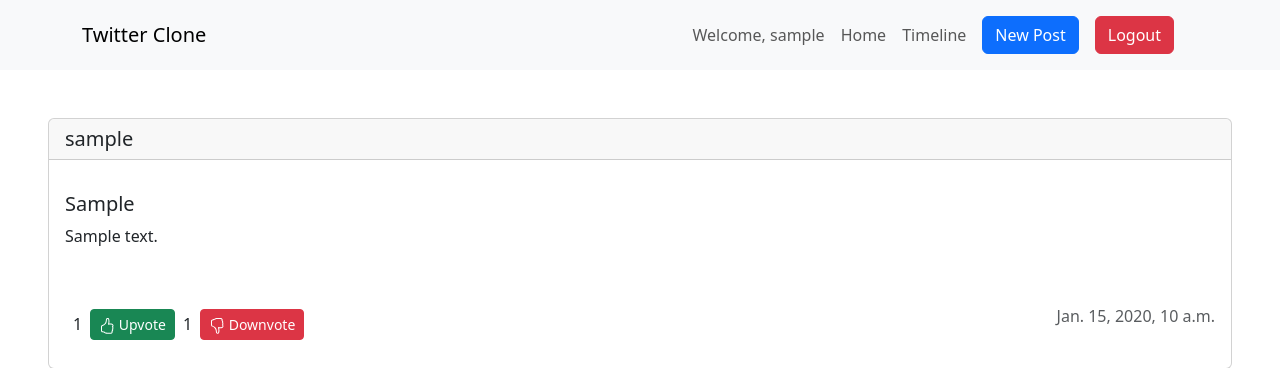
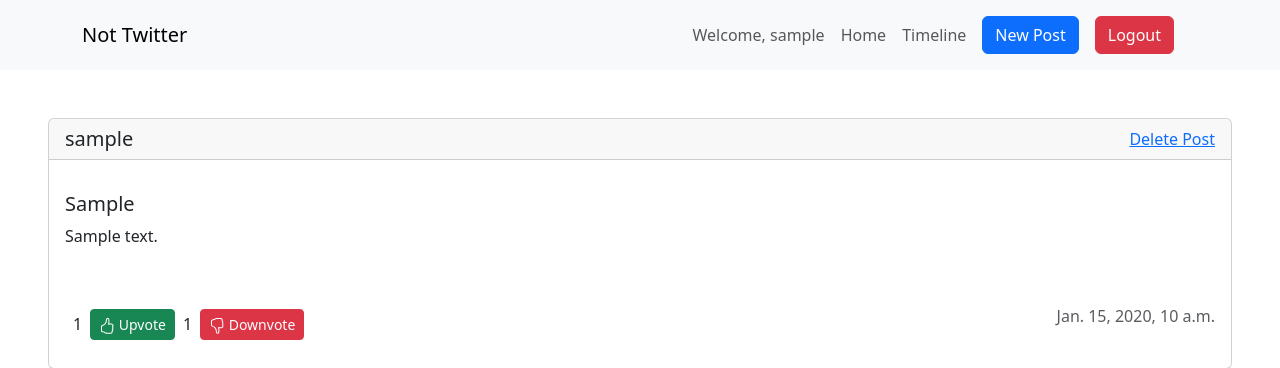
Before and after one commit to brendef/twitter-clone, a Django app: page /timeline/ in a window 1280 px wide. Shown: the top 368 px of the page. Run offline with Django 4.2, Linux system fonts and the light colour scheme; a user stored in the database is signed in; tables that the repository leaves empty hold one stand-in row (values such as "Sample post"); some libraries are stand-ins or nearby versions.

Commit message:
delete posts

```diff
--- a/apps/timeline/models.py
+++ b/apps/timeline/models.py
@@ -9,6 +9,7 @@ class Post(models.Model):
     downvotes = models.IntegerField(default=0)
     created_at = models.DateTimeField(auto_now_add=True, null=False,)
     user = models.ForeignKey(User, on_delete=models.CASCADE)
+    hidden = models.BooleanField(default=False)
 
     def __str__(self):
         return self.header
@@ -18,6 +19,9 @@ class Post(models.Model):
 
     def get_downvote_url(self):
         return reverse('downvote', args=[self.id])
+
+    def get_delete_url(self):
+        return reverse('delete_post', args=[self.id])
 
 class Vote(models.Model):
     post = models.ForeignKey(Post, on_delete=models.CASCADE)
--- a/apps/timeline/urls.py
+++ b/apps/timeline/urls.py
@@ -4,6 +4,7 @@ from . import views
 urlpatterns = [
     path('', views.timeline, name='timeline'),
     path('new_post/', views.new_post, name='new_post'),
+    path('delete_post/<int:post_id>', views.delete_post, name='delete_post'),
     path('upvote/<int:post_id>/', views.upvote, name='upvote'),
     path('downvote/<int:post_id>/', views.downvote, name='downvote'),
 ]
--- a/apps/timeline/views.py
+++ b/apps/timeline/views.py
@@ -60,7 +60,7 @@ def new_post(request):
     form = NewPostForm()
 
     if request.method == 'POST':
-        post = Post.objects.create(
+        Post.objects.create(
             header = request.POST.get('header'),
             body = request.POST.get('body'),
             user = request.user,
@@ -71,10 +71,16 @@ def new_post(request):
     }
     return render(request, 'timeline/new_post.html', context)
 
+def delete_post(request, post_id):
+
+    post = Post.objects.filter(id=post_id).update(hidden=True)
+
+    return redirect('timeline')
+
 def timeline(request):
     user_upvotes = []
     user_downvotes = []
-    posts = Post.objects.all()
+    posts = Post.objects.filter(hidden=False)
     posts_count = posts.count()
     if request.user.id:
         user_upvotes = Vote.objects.filter(user=request.user, upvoted=True).values('post')
--- a/templates/components/navbar.html
+++ b/templates/components/navbar.html
@@ -1,12 +1,12 @@
 <nav class="navbar navbar-expand-lg navbar-light bg-light">
   <div class="container">
-    <a class="navbar-brand" href="{% url 'home' %}">Twitter Clone</a>
+    <a class="navbar-brand" href="{% url 'home' %}">Not Twitter</a>
     <button class="navbar-toggler" type="button" data-bs-toggle="offcanvas" data-bs-target="#offCanvasMenu" aria-controls="offCanvasMenu">
       <span class="navbar-toggler-icon"></span>
     </button>
     <div class="offcanvas offcanvas-end text-bg-light" tabindex="-1" id="offCanvasMenu" aria-labelledby="offCanvasMenuLabel">
       <div class="offcanvas-header">
-        <h5 class="offcanvas-title" id="offCanvasMenuLabel">Twitter Clone</h5>
+        <h5 class="offcanvas-title" id="offCanvasMenuLabel">Not Twitter</h5>
         <button type="button" class="btn-close btn-close-black" data-bs-dismiss="offcanvas" aria-label="Close"></button>
       </div>
       <div class="offcanvas-body">
--- a/templates/timeline/timeline.html
+++ b/templates/timeline/timeline.html
@@ -31,7 +31,12 @@
 
 {% for post in posts %}
 <div class="card my-4">
-    <h5 class="card-header">{{ post.user }}</h5>
+    <div class="card-header d-flex justify-content-between">
+      <h5 class="my-auto">{{ post.user }}</h5>
+      {% if post.user.id == user.id%}
+        <a href="{{ post.get_delete_url }}" class="my-auto"> Delete Post </a>
+      {% endif %}
+    </div>
     <div class="mt-3 p-3 card-body">
       <h5>{{ post.header }}</h5>
       <div class='d-flex'>
```
Also changed, not shown: apps/timeline/migrations/0002_post_hidden.py (added).
